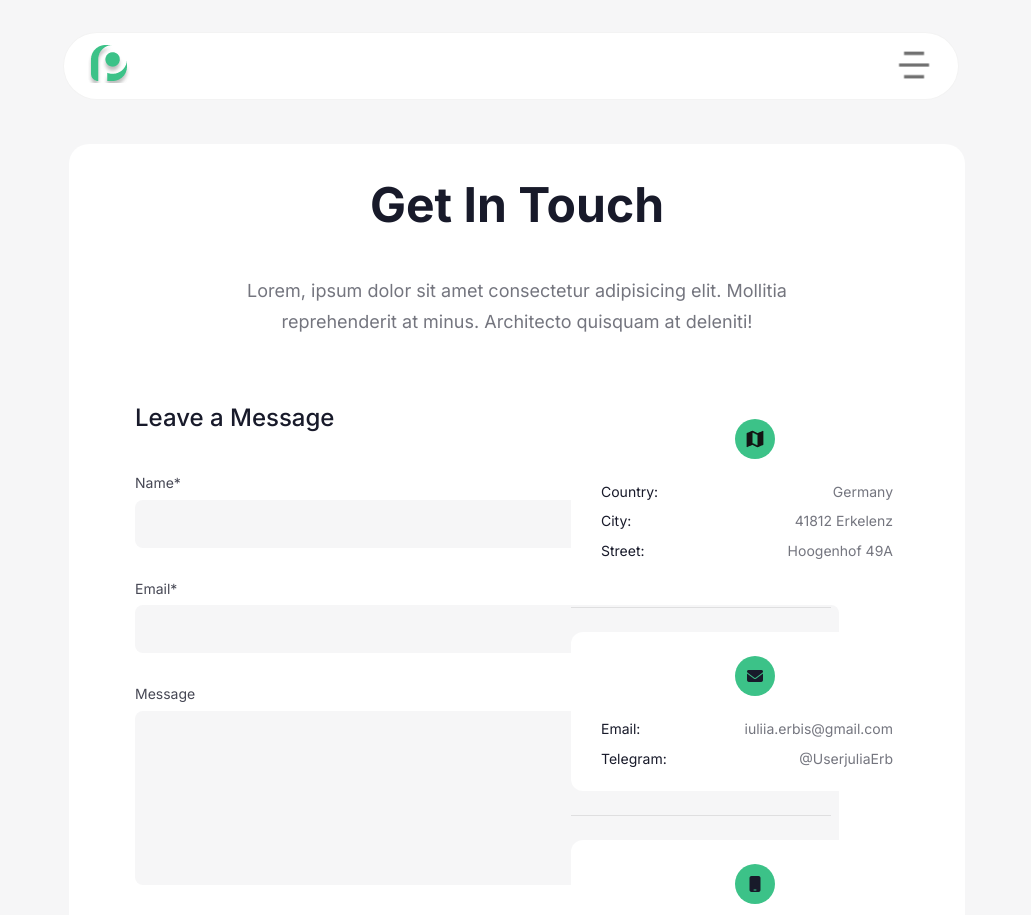
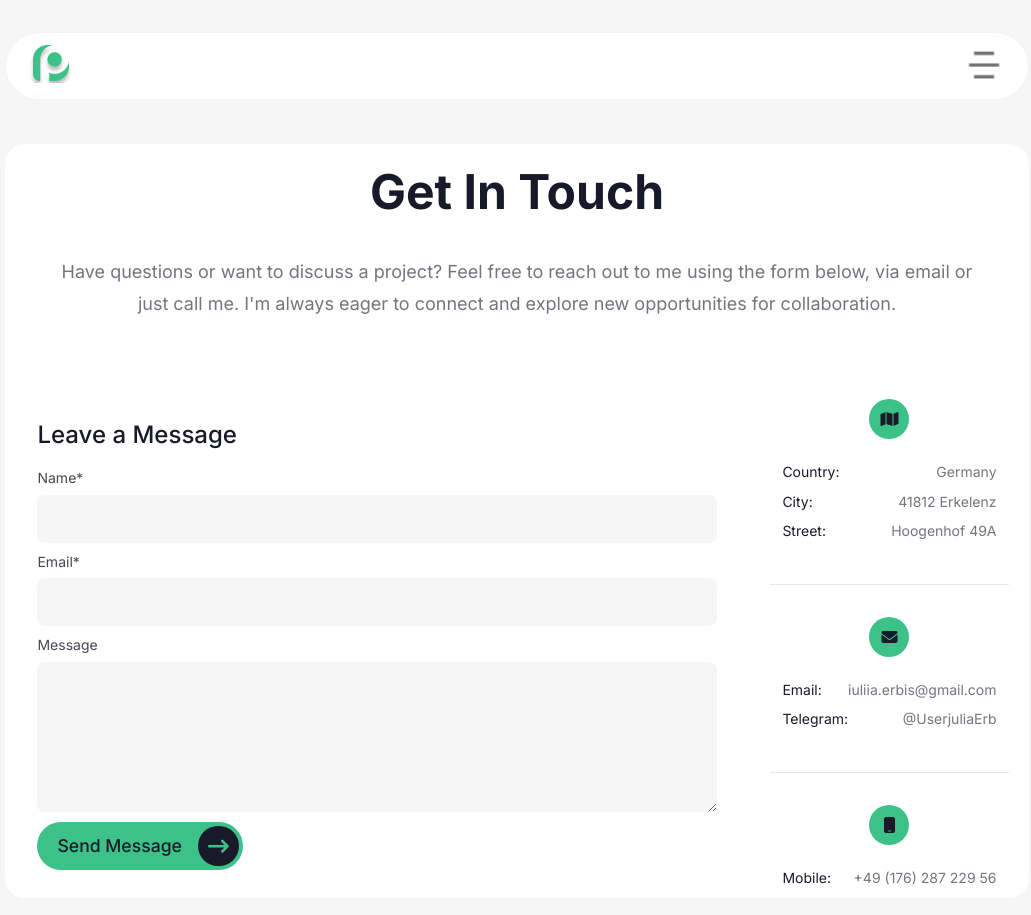
Before and after one commit to rita339/my-portfolio, a React (Vite) app: page /contact in a window 1280 px wide. Shown: the top 915 px of the page, without its empty margins (123-1154 px from the left). Built offline with nearby package versions, Linux system fonts and the light colour scheme; a web font is replaced by a local one.

Commit message:
Contact überarbeitet

```diff
--- a/src/components/Contact.css
+++ b/src/components/Contact.css
@@ -1,18 +1,15 @@
-.contact-container {
+.Contact {
+  background-color: var(--base-100);
+  border-radius: 1.25rem;
+  display: flex;
+  flex-direction: column;
+  gap: 5rem;
+  & .info-container {
+    display: flex;
     flex-direction: column;
     align-items: center;
-  gap: 3rem;
-  background-color: var(--base-100);
-  border-radius: 1.25rem;
-}
-
-.info-container {
-  display: flex;
-  flex-direction: column;
     gap: 1rem;
-  width: 29.75rem;
     & h1 {
-    text-align: center;
       line-height: 2;
     }
     & p {
@@ -20,26 +17,19 @@
       font-size: 0.875rem;
       line-height: 1.25;
       opacity: 0.6;
+      width: 90%;
     }
   }
 
-form {
-  width: 29.75rem;
-  height: 39.25rem;
+  & .contact-wrapper {
+    & form {
       display: flex;
       flex-direction: column;
-  justify-content: center;
-  align-items: center;
+      padding: 0.75rem;
       gap: 0.625rem;
-  & .container {
-    width: 26.75rem;
-    display: flex;
-    flex-direction: column;
-    gap: 2rem;
       & h2 {
         font-weight: 500;
         line-height: 2;
-    }
       }
       & .form-group {
         display: flex;
@@ -51,12 +41,6 @@
           line-height: 1.25;
         }
       }
-}
-
-/* .form-group.invalid input {
-    border: 2px solid red;
-  } */
-
       #name,
       #email,
       #message {
@@ -65,7 +49,6 @@
         border: none;
         outline: none;
       }
-
       #name,
       #email {
         height: 3rem;
@@ -73,36 +56,38 @@
       }
 
       #message {
-  padding: 0.75rem;
+        text-indent: 0.625rem;
       }
-
-.submit-btn {
+      & .submit-btn {
         & button {
           display: flex;
+          padding: 0.25rem 0.25rem 0.25rem 1.25rem;
           justify-content: center;
           align-items: center;
-    gap: 1.25rem;
-    border: none;
+          gap: 1rem;
+          color: var(--base-content);
+          text-decoration: none;
+          font-size: 1.1rem;
+          font-weight: 500;
+          line-height: 1.5;
           border-radius: 3.5rem;
           background-color: var(--accent);
           cursor: pointer;
+          border: none;
           font-family: "Inter", sans-serif;
-    font-size: 1rem;
-    font-weight: 500;
-    line-height: 1.5;
-    padding: 0.375rem 0.375rem 0.375rem 1.5rem;
           & .icon-btn {
             display: flex;
+            padding: 0.625rem;
+            align-items: center;
             gap: 0.625rem;
-      padding: 0.625rem;
             border-radius: 2.5rem;
             background-color: var(--base-content);
             & i {
               color: var(--accent);
-        display: flex;
-        align-items: center;
-        justify-content: center;
               font-size: 1.3rem;
+            }
+          }
+        }
       }
     }
   }
@@ -120,67 +105,29 @@
   }
 }
 
-@media screen and (min-width: 768px) {
-  .contact-container {
-    display: flex;
-    flex-direction: row;
-    flex-wrap: wrap;
-    justify-content: space-around;
-    align-items: flex-start;
-    gap: 0.625rem;
-    .info-container {
-      display: flex;
-      flex-direction: column;
-      margin: auto;
-      gap: 1rem;
-      h1 {
-        font-size: 1.875rem;
-        line-height: 2.25;
-      }
-      p {
-        font-size: 1rem;
-        line-height: 1.5;
-      }
-    }
-    form {
-      width: 19.25rem;
-      padding: 1.5rem;
-    }
-    .container {
-      width: 19.25rem;
-    }
-    & button:hover {
-      background-color: var(--accent-focus);
-    }
-  }
-}
-
 @media screen and (min-width: 992px) {
-  .contact-container {
-    align-items: center;
-    gap: 1.5rem;
+  .Contact {
+    width: 70%;
   }
 }
 
 @media screen and (min-width: 1200px) {
-  .contact-container {
-    padding-bottom: 5rem;
-    width: 70%;
-    display: grid;
-    grid-template-columns: 400px 400px;
-    grid-template-rows: 200px 1fr;
-    grid-template-areas:
-      "heading heading"
-      "form card";
+  .Contact {
+    width: 80%;
     & .info-container {
-      grid-area: heading;
-      width: 37rem;
       h1 {
         font-size: 3rem;
       }
       p {
         font-size: 1.125rem;
         line-height: 1.75;
+      }
+    }
+    & .contact-wrapper {
+      display: flex;
+      justify-content: space-around;
+      & form {
+        width: 44rem;
       }
     }
     .answer {
@@ -190,22 +137,14 @@
         font-size: 2.5rem;
       }
     }
-    & form {
-      width: 50rem;
-      grid-area: form;
-      & .container {
-        width: 44rem;
-      }
-    }
-    .info-contact {
-      grid-area: card;
-    }
   }
 }
 
 @media screen and (min-width: 1920px) {
-  .contact-container {
+  .Contact {
     width: 65%;
-    grid-template-columns: 700px 400px;
+    & .info-container p {
+      width: 80%;
     }
   }
+}
--- a/src/components/Contact.jsx
+++ b/src/components/Contact.jsx
@@ -88,7 +88,7 @@
   };
 
   return (
-    <section className="contact-container">
+    <section className="Contact">
       {emailSend ? (
         <p className="answer">
           <i className="fa-solid fa-circle-check"></i>
@@ -99,13 +99,15 @@
           <div className="info-container">
             <h1>Get In Touch</h1>
             <p>
-              Lorem, ipsum dolor sit amet consectetur adipisicing elit. Mollitia
-              reprehenderit at minus. Architecto quisquam at deleniti!
+              Have questions or want to discuss a project? Feel free to reach
+              out to me using the form below, via email or just call me. I'm
+              always eager to connect and explore new opportunities for
+              collaboration.
             </p>
           </div>
 
-          <form onSubmit={sendHandler}>
-            <div className="container">
+          <div className="contact-wrapper">
+            <form onSubmit={sendHandler}>
               <h2>Leave a Message</h2>
               <div className="form-group">
                 <label htmlFor="name">Name* </label>
@@ -117,7 +119,7 @@
                   onChange={nameHandler}
                 />
               </div>
-              <div className={`form-group ${!isEmailValid ? "invalid" : ""}`}>
+              <div className="form-group">
                 <label htmlFor="email">Email*</label>
                 <input
                   type="email"
@@ -145,9 +147,9 @@
                   </div>
                 </button>
               </div>
-            </div>
-          </form>
-          <ContactItem />
+            </form>
+            <ContactItem />
+          </div>
         </>
       )}
     </section>
--- a/src/components/ContactItem.css
+++ b/src/components/ContactItem.css
@@ -1,22 +1,17 @@
-.card-container {
+.SectionContact {
+  display: flex;
+  flex-direction: column;
+  gap: 2rem;
+  & .card-container {
     background-color: var(--base-100);
     border-radius: 0.75rem;
     display: flex;
-  padding: 1.5rem;
-  width: 29.75rem;
     flex-direction: column;
-  align-items: center;
     gap: 1.5rem;
-  & .map {
+    & .wrapper {
       display: flex;
-    padding: 0.625rem;
-    background-color: var(--accent);
-    border-radius: 3.125rem;
-  }
-}
-
-.envelop,
-.phone {
+      justify-content: center;
+      & .icon-container {
         padding: 0.625rem;
         background-color: var(--accent);
         border-radius: 3.125rem;
@@ -28,11 +23,11 @@
           justify-content: center;
         }
       }
+    }
     .card-group {
       display: flex;
-  width: 26.75rem;
       justify-content: space-between;
-  gap: 0.75rem;
+      padding: 0 0.75rem 0.75rem;
       & .card-01 {
         display: flex;
         flex-direction: column;
@@ -60,53 +55,10 @@
         }
       }
     }
-.contact-divider {
+  }
+  & .contact-divider {
     height: 0.0625rem;
     opacity: 0.1;
     background-color: #131313;
-  margin: auto;
-}
-.slide {
-  width: 33.75rem;
-  height: 3.75rem;
-  background-color: var(--accent);
-  display: flex;
-  align-items: center;
-  gap: 1.9rem;
-  padding: 1rem 1.5rem;
-  & li {
-    font-size: 1.125rem;
-    text-transform: uppercase;
   }
 }
-
-@media screen and (min-width: 768px) {
-  .info-contact {
-    display: flex;
-    width: 19.25rem;
-    padding: 1.5rem;
-    flex-direction: column;
-    gap: 1.5rem;
-  }
-  .card-container {
-    width: 18rem;
-  }
-  .card-group {
-    width: 19.25rem;
-    padding-right: 1rem;
-  }
-  .contact-divider {
-    width: 16.25rem;
-    height: 0.0625rem;
-    opacity: 0.1;
-    background: #131313;
-    display: flex;
-    justify-content: center;
-  }
-}
-
-@media screen and (min-width: 1200px) {
-  .card-container {
-    width: 23rem;
-  }
-}
--- a/src/components/ContactItem.jsx
+++ b/src/components/ContactItem.jsx
@@ -6,10 +6,12 @@
   const phoneNumber = "+49 (176) 287 229 56";
 
   return (
-    <div className="info-contact">
+    <div className="SectionContact">
       <div className="card-container">
-        <div className="map">
-          <img src="./location.png" alt="map" />
+        <div className="wrapper">
+          <div className="icon-container">
+            <i className="fa-solid fa-map"></i>
+          </div>
         </div>
 
         <div className="card-group">
@@ -27,9 +29,12 @@
       </div>
       <div className="contact-divider"></div>
       <div className="card-container">
-        <div className="envelop">
-          <i className="fa-solid fa-envelope"></i>
+        <div className="wrapper">
+          <div className="icon-container">
+            <i className="fa-solid fa-envelope"></i>
+          </div>
         </div>
+
         <div className="card-group">
           <div className="card-01">
             <p>Email:</p>
@@ -44,9 +49,12 @@
       <div className="contact-divider"></div>
 
       <div className="card-container">
-        <div className="phone">
-          <i className="fa-solid fa-mobile"></i>
+        <div className="wrapper">
+          <div className="icon-container">
+            <i className="fa-solid fa-mobile"></i>
+          </div>
         </div>
+
         <div className="card-group">
           <div className="card-01">
             <p>Mobile:</p>
--- a/src/components/Home.css
+++ b/src/components/Home.css
@@ -115,7 +115,7 @@
 @media screen and (min-width: 1200px) {
   .Home {
     flex-wrap: nowrap;
-    width: 70%;
+    width: 80%;
     padding: 8rem 1.5rem;
     & .user-info {
       justify-content: space-between;
--- a/src/components/Skills.css
+++ b/src/components/Skills.css
@@ -88,12 +88,12 @@
     gap: 4rem;
     padding-bottom: 5rem;
     & .heading-skills {
+      width: 50%;
       h1 {
         font-size: 3rem;
         line-height: 3.5;
       }
       p {
-        width: 37rem;
         font-size: 1.125rem;
         line-height: 1.75;
       }
--- a/src/components/Skills.jsx
+++ b/src/components/Skills.jsx
@@ -6,8 +6,10 @@
       <article className="heading-skills">
         <h1>My Skills</h1>
         <p>
-          Amet minim mollit non deserunt ullamco est sit aliqua dolor do amet
-          sint. Velit officia consequat duis enim velit mollit. lorem ipsum
+          Welcome to my skills section, where I showcase the diverse range of
+          abilities I have acquired throughout my digital journey. Explore below
+          to learn more about my expertise and how it can benefit your
+          endeavors.
         </p>
       </article>
 
--- a/src/components/reusable/Navbar.css
+++ b/src/components/reusable/Navbar.css
@@ -49,8 +49,8 @@
 @media screen and (min-width: 1200px) {
   .Navbar {
     & .navbar-container {
-      width: 70%;
-      left: 14.5%;
+      width: 80%;
+      left: 10%;
     }
     & ul {
       width: 35%;
--- a/src/components/reusable/Slidingtext.css
+++ b/src/components/reusable/Slidingtext.css
@@ -39,7 +39,7 @@
 
 @media screen and (min-width: 1200px) {
   .Slidingtext {
-    width: 70%;
+    width: 80%;
   }
 }
 
```
Also changed, not shown: src/components/Projects.css (+2 -36 lines), src/components/Projects.jsx (+9 -40 lines), src/components/reusable/Footer.css (+6 -1 lines). Lines whose indentation alone changed are shown as unchanged.
